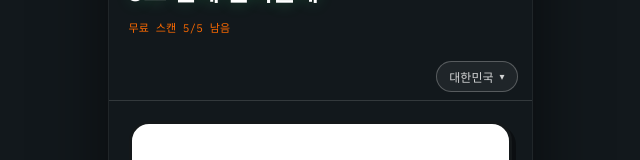
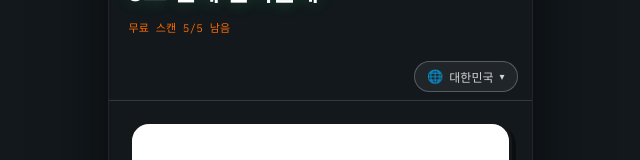
Before and after one commit to hjbbang0/easy-conbini-app, a React (Vite) app: page / in a window 1280 px wide. Shown: the part 162-322 px from the top of the page, without its empty margins (320-960 px from the left). Built offline with nearby package versions, Linux system fonts and the light colour scheme.

Commit message:
Add files via upload

```diff
--- a/src/components/LanguageTabs.jsx
+++ b/src/components/LanguageTabs.jsx
@@ -25,6 +25,9 @@ export default function LanguageTabs({ language, onChange }) {
         aria-haspopup="listbox"
         aria-expanded={open}
       >
+        <span className="lang-dropdown-icon" aria-hidden="true">
+          🌐
+        </span>
         <span>{current.label}</span>
         <span className={`lang-dropdown-caret ${open ? 'is-open' : ''}`} aria-hidden="true">
           ▾
```
